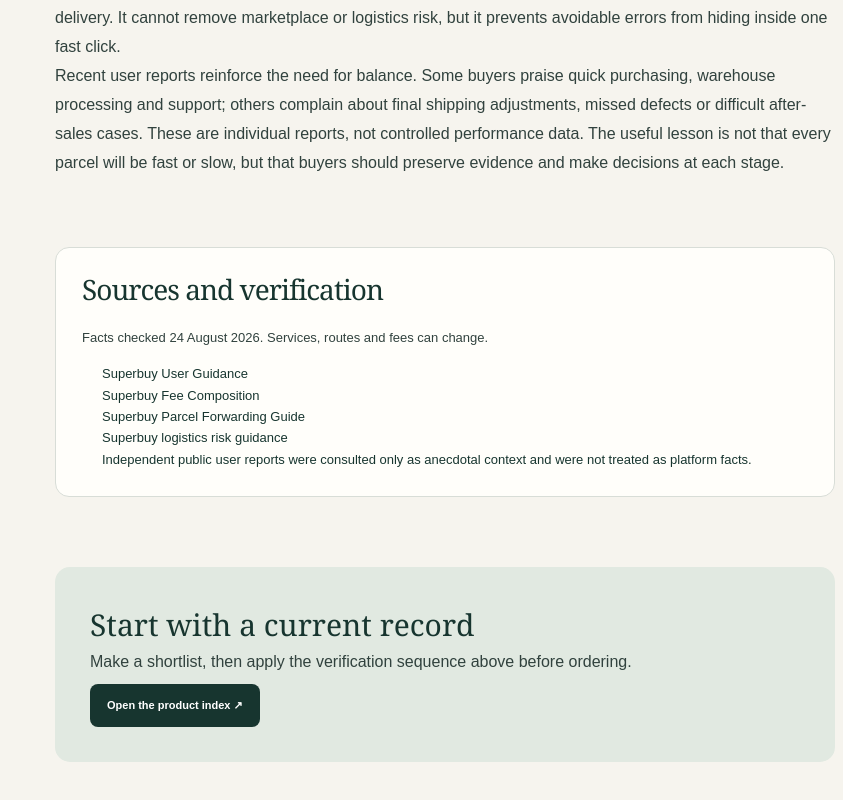
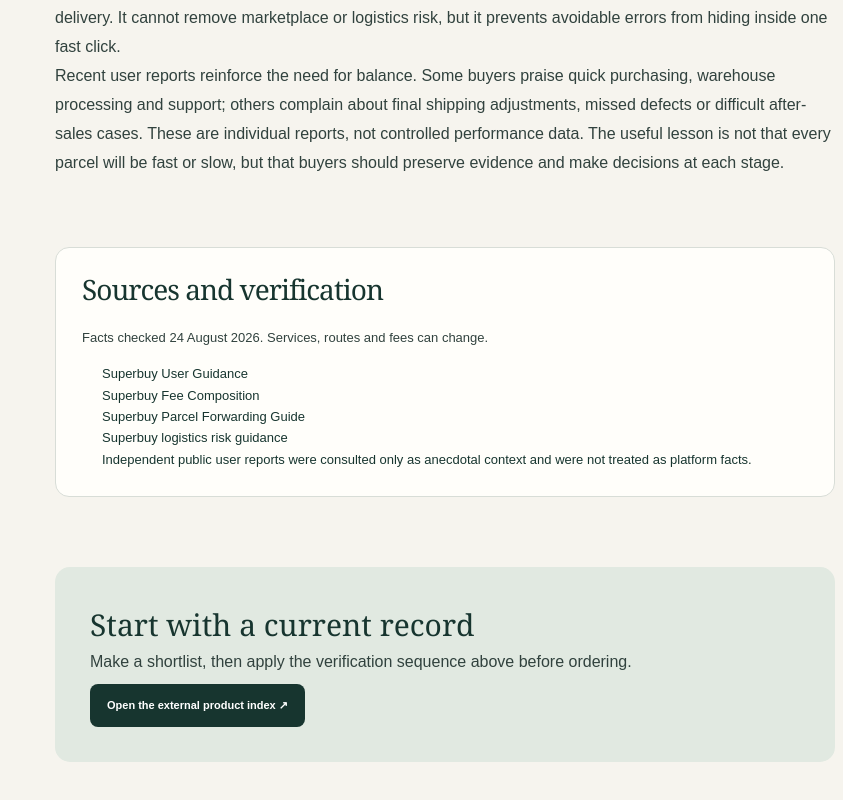
Before and after one commit to hehaize88-code/anan, a Next.js app in the folder sheets-superbuy-com/: page /articles/how-to-use-superbuy-spreadsheet in a window 1280 px wide. Shown: the part 4995-5795 px from the top of the page, without its empty margins (437-1280 px from the left). Built offline with nearby package versions, Linux system fonts and the light colour scheme.

Commit message:
Add canonical and structured data to articles/how-to-use-superbuy-spreadsheet/page.tsx

```diff
--- a/sheets-superbuy-com/app/articles/how-to-use-superbuy-spreadsheet/page.tsx
+++ b/sheets-superbuy-com/app/articles/how-to-use-superbuy-spreadsheet/page.tsx
@@ -1,6 +1,9 @@
 import { ResearchPage } from "../../research-page";
-export const metadata={title:"How to Use a Superbuy Spreadsheet: Complete 2026 Guide",description:"A fact-checked guide to using a Superbuy spreadsheet: product research, agent purchase, QC photos, 90-day storage, parcel submission and risk checks."};
-export default function Page(){return <ResearchPage label="Buying guide · 1,400 words · Fact checked August 2026" title="How to use a Superbuy spreadsheet without losing the right option" intro="A spreadsheet can shorten product discovery, but it cannot freeze a marketplace listing in time. This guide shows where the spreadsheet’s job ends and where live verification must begin.">
+import { ArticleJsonLd, BreadcrumbJsonLd, pageMetadata } from "../../seo";
+const headline="How to use a Superbuy spreadsheet without losing the right option";
+const description="A fact-checked guide to using a Superbuy spreadsheet: product research, agent purchase, QC photos, 90-day storage, parcel submission and risk checks.";
+export const metadata=pageMetadata(`How to Use a Superbuy Spreadsheet: Complete ${new Date().getFullYear()} Guide`,description,"/articles/how-to-use-superbuy-spreadsheet/");
+export default function Page(){return <><BreadcrumbJsonLd items={[{name:"Home",path:"/"},{name:"Articles",path:"/articles/"},{name:"Spreadsheet guide",path:"/articles/how-to-use-superbuy-spreadsheet/"}]}/><ArticleJsonLd headline={headline} description={description} path="/articles/how-to-use-superbuy-spreadsheet/"/><ResearchPage label="Buying guide · 1,400 words · Fact checked August 2026" title={headline} intro="A spreadsheet can shorten product discovery, but it cannot freeze a marketplace listing in time. This guide shows where the spreadsheet’s job ends and where live verification must begin.">
 <section><p className="article-lead">The safest way to use a Superbuy spreadsheet is to treat it as a map, not a store. It can point to a product record quickly; the live listing, your order details, warehouse evidence and current shipping options determine what happens next.</p><p>Superbuy describes itself as a shopping agent for Chinese marketplaces such as Taobao, Tmall, JD.com and 1688. Its published workflow separates purchasing in China from international delivery. That separation explains both the usefulness and limitation of a spreadsheet: a curated index can help you find an item, but it does not control the seller, the listing, the agent’s rules or the carrier.</p></section>
 <section><span className="chapter">01 · Understand the workflow</span><h2>What happens after you click a spreadsheet link</h2><p>Superbuy’s beginner guide describes selecting an item, submitting an order, paying for the item and domestic delivery, waiting for the agent to purchase it, checking it after warehouse arrival, and finally submitting a parcel for international delivery. The platform acts between you and the domestic seller; it is not the manufacturer of the product shown in the spreadsheet.</p><p>There are several hand-offs. The marketplace seller controls stock and the item sent. Superbuy’s buyer places the domestic order. The warehouse records arrival and performs the inspection included with the service. A third-party logistics provider carries the international parcel. A good research process gives each hand-off a separate check instead of assuming one attractive image proves the entire chain.</p><div className="check-panel"><strong>Records worth keeping</strong><ul><li>Discovery and live product URLs</li><li>Exact size, color and variant</li><li>Seller measurements</li><li>Warehouse photos and measurements</li><li>Parcel route and quoted weight</li><li>Order and parcel numbers</li></ul></div></section>
 <section><span className="chapter">02 · Search deliberately</span><h2>Use descriptive queries, then compare records</h2><p>Begin with a product type and one differentiating feature: “zip hoodie,” “wide-leg trousers,” “structured shoulder bag,” or “high-top shoes.” A broad brand-only query often returns visually similar products with different materials, sellers and option menus. Open several plausible records and compare the information density of the destination pages. A listing with a readable option menu, measurements and current seller activity gives you more evidence than one supported by a recycled photo.</p><p>Check the destination immediately. Product links can be removed, redirected or repurposed; prices can change; and sellers can replace options inside an existing listing. If the page no longer describes the same product, the spreadsheet row is stale even if its thumbnail still looks correct. Do not rescue a stale record by selecting the closest-looking option.</p><p>Save the exact translated and original option names. Colors called “black,” “washed black” and “charcoal” may look similar in a small image. Size letters can differ between sellers. When measurements are available, compare them with an item you own, measured in the same way.</p></section>
@@ -11,5 +14,5 @@ export default function Page(){return <ResearchPage label="Buying guide · 1,400
 <section><span className="chapter">07 · Submit the parcel</span><h2>Recheck routes using warehouse data</h2><p>Choose the items, destination and packaging services, then compare routes offered to that actual parcel. Superbuy says users can request package removal, reinforcement and insurance. Each choice changes cost or protection. Removing a shoe box may reduce volume; removing protection from a fragile item may be false economy.</p><p>The international payment begins as a deposit based on estimated weight, route and destination. Superbuy says the final charge uses size and weight verified by the logistics provider, with a difference returned to the balance when applicable. This is why estimates and final bills may differ.</p><p>Review destination customs responsibilities. Superbuy states international transportation is performed by third parties and exposed to customs restrictions, delay, damage and loss risks. No spreadsheet guarantees clearance. Eligible goods, accurate declarations, a suitable route and realistic local-tax expectations matter more than a confident slogan.</p></section>
 <section><span className="chapter">08 · Balanced conclusion</span><h2>Find, preserve, verify, inspect, plan</h2><p>A strong workflow is deliberately boring. Find candidates. Preserve the live option. Verify before payment. Inspect warehouse evidence. Plan using current weight, dimensions and restrictions. Keep the records until delivery. It cannot remove marketplace or logistics risk, but it prevents avoidable errors from hiding inside one fast click.</p><p>Recent user reports reinforce the need for balance. Some buyers praise quick purchasing, warehouse processing and support; others complain about final shipping adjustments, missed defects or difficult after-sales cases. These are individual reports, not controlled performance data. The useful lesson is not that every parcel will be fast or slow, but that buyers should preserve evidence and make decisions at each stage.</p></section>
 <section className="source-panel"><h2>Sources and verification</h2><p>Facts checked 24 August 2026. Services, routes and fees can change.</p><ul><li><span>Superbuy User Guidance</span></li><li><span>Superbuy Fee Composition</span></li><li><span>Superbuy Parcel Forwarding Guide</span></li><li><span>Superbuy logistics risk guidance</span></li><li>Independent public user reports were consulted only as anecdotal context and were not treated as platform facts.</li></ul></section>
-<section className="article-end"><strong>Start with a current record</strong><p>Make a shortlist, then apply the verification sequence above before ordering.</p><a href="https://kakobuysn.com/AllProducts/">Open the product index ↗</a></section>
-</ResearchPage>}
+<section className="article-end"><strong>Start with a current record</strong><p>Make a shortlist, then apply the verification sequence above before ordering.</p><a href="https://kakobuysn.com/AllProducts/" target="_blank" rel="noopener noreferrer">Open the external product index ↗</a></section>
+</ResearchPage></>}
```
